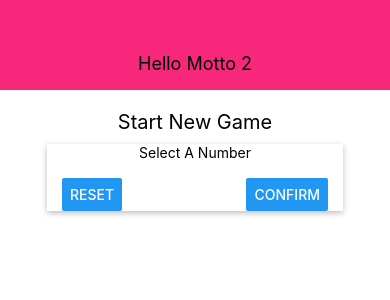
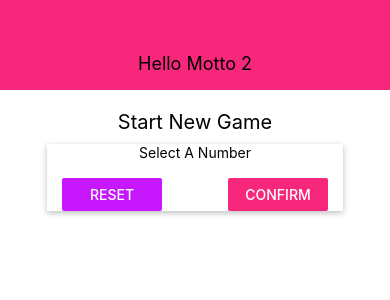
Before and after one commit to a-rydzak/React-With-Expo-Number-Guesser, a React Native app: screen / in a window 390 px wide. Shown: the top 300 px of the page. Built offline with nearby package versions, Linux system fonts and the light colour scheme.

Commit message:
added react colors import

```diff
--- a/components/Card.js
+++ b/components/Card.js
@@ -1,22 +1,18 @@
-import React from 'react';
-import {View,StyleSheet} from 'react-native';
+import React from "react";
+import { View, StyleSheet } from "react-native";
 
-export default function Card(props){
-
-    return(
-        <View style={{...styles.card, ...props.style}}>
-            {props.children}
-        </View>
-    )
+export default function Card(props) {
+  return (
+    <View style={{ ...styles.card, ...props.style }}>{props.children}</View>
+  );
 }
 
-
 const styles = StyleSheet.create({
-    card:{
-        shadowColor:'black',
-        shadowOffset:{width:0, height:2},
-        shadowRadius:6,
-        shadowOpacity:0.26,
-        backgroundColor:'white',
-    }
-})
+  card: {
+    shadowColor: "black",
+    shadowOffset: { width: 0, height: 2 },
+    shadowRadius: 6,
+    shadowOpacity: 0.26,
+    backgroundColor: "white",
+  },
+});
--- a/components/Header.js
+++ b/components/Header.js
@@ -1,6 +1,6 @@
 import React from 'react';
 import {View,Text,StyleSheet} from 'react-native';
-
+import Colors from '../constants/colors';
 // This would be a section for hooks/side effects
 // export default function Header(props){}
 
@@ -18,7 +18,7 @@
     container:{
         alignItems: 'center',
         paddingTop:36,
-        backgroundColor:'#f7287b',
+        backgroundColor: Colors.primary,
         justifyContent:'center',
         width:'100%',
         height:90,
--- /dev/null
+++ b/constants/colors.js
@@ -0,0 +1,4 @@
+export default {
+    primary:'#f7287b',
+    accent:'#c717fc'
+}
--- a/screens/StartGameScreen.js
+++ b/screens/StartGameScreen.js
@@ -1,47 +1,54 @@
-import React from 'react';
-import {View, Text, StyleSheet, TextInput, Button} from 'react-native';
-import Card from '../components/Card';
-
-const StartGameScreen = props =>{
-    return(
+import React from "react";
+import { View, Text, StyleSheet, TextInput, Button } from "react-native";
+import Card from "../components/Card";
+import Colors from "../constants/colors";
+const StartGameScreen = (props) => {
+  return (
     <View style={styles.screen}>
       <Text style={styles.title}>Start New Game</Text>
       <Card style={styles.inputContainer}>
         <Text>Select A Number</Text>
-                <TextInput/>
+        <TextInput />
         <View style={styles.buttonContainer}>
-                    <Button title={"Reset"}  onPress={()=>{}}/>
-                    <Button title={"Confirm"}  onPress={()=>{}}/>
+          <View style={styles.button}>
+            <Button title={"Reset"} color={Colors.accent} onPress={() => {}} />
+          </View>
+          <View style={styles.button}>
+            <Button title={"Confirm"} color={Colors.primary} onPress={() => {}} />
+          </View>
         </View>
       </Card>
     </View>
-    )
-}
-const styles=StyleSheet.create({
-    screen:{
-        width:'100%',
-        flex:1,
-        padding:10,
-        alignItems:'center'
+  );
+};
+const styles = StyleSheet.create({
+  screen: {
+    width: "100%",
+    flex: 1,
+    padding: 10,
+    alignItems: "center",
   },
-    title:{
-        fontSize:20,
-        marginVertical:10,
+  title: {
+    fontSize: 20,
+    marginVertical: 10,
   },
-    inputContainer:{
-        width:300,
-        maxWidth:'80%',
-        alignItems:'center',
+  inputContainer: {
+    width: 300,
+    maxWidth: "80%",
+    alignItems: "center",
   },
-    buttonContainer:{
-        flexDirection:'row',
-        width:'100%',
+  buttonContainer: {
+    flexDirection: "row",
+    width: "100%",
     justifyContent: "center",
-        justifyContent:'space-between',
-        paddingHorizontal:15,
-        elevation:5,
-        borderRadius:20,
-    }
-})
+    justifyContent: "space-between",
+    paddingHorizontal: 15,
+    elevation: 5,
+    borderRadius: 20,
+  },
+  button: {
+    width: 100,
+  },
+});
 
 export default StartGameScreen;
```
Lines whose indentation alone changed are shown as unchanged.
